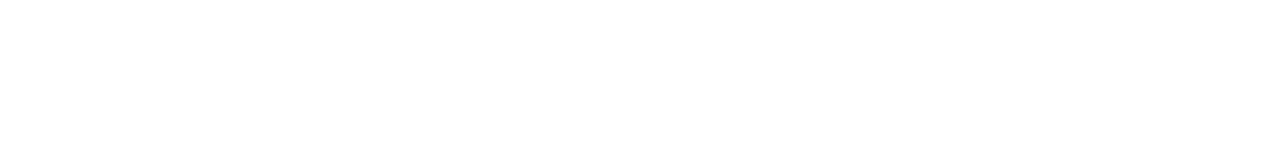
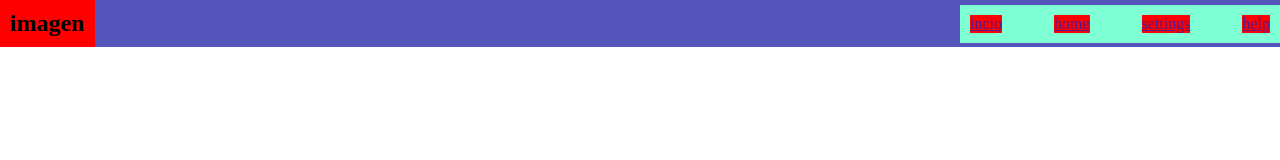
Before and after one commit to FrancoCaceres1/proyecto-final-UTN, a plain HTML site: page index.html in a window 1280 px wide. Drawn offline with Linux system fonts and the light colour scheme.

Commit message:
Primer encabezado - proyecto final UTN

```diff
--- a/assest/styles.css
+++ b/assest/styles.css
@@ -0,0 +1,27 @@
+* {
+  margin: 0;
+  padding: 0;
+  box-sizing: border-box;
+}
+.encabezado {
+  display: flex;
+  justify-content: space-between;
+  align-items: center;
+  background-color: rgb(84, 84, 187);
+}
+.div-encabezado {
+  background-color: aquamarine;
+  width: 25%;
+}
+.imagen-encabezado {
+  padding: 10px;
+  background-color: red;
+}
+nav {
+  display: flex;
+  justify-content: space-between;
+  padding: 10px;
+}
+a {
+  background-color: red;
+}
--- a/index.html
+++ b/index.html
@@ -1,13 +1,26 @@
 <!DOCTYPE html>
-<html lang="en">
+<html lang="es">
+
 <head>
-    <meta charset="UTF-8">
-    <meta http-equiv="X-UA-Compatible" content="IE=edge">
-    <meta name="viewport" content="width=device-width, initial-scale=1.0">
-    <title>Proyecto-Final</title>
-    <link rel="stylesheet" href="assest/styles.css">
+  <meta charset="UTF-8">
+  <meta http-equiv="X-UA-Compatible" content="IE=edge">
+  <meta name="viewport" content="width=device-width, initial-scale=1.0">
+  <title>Proyecto-Final</title>
+  <link rel="stylesheet" href="assest/styles.css">
 </head>
+
 <body>
+  <header class="encabezado">
+    <h2 class="imagen-encabezado">imagen</h2>
+    <div class="div-encabezado">
+      <nav>
+        <a href="">incio</a>
+        <a href="">home</a>
+        <a href="">settings</a>
+        <a href="">help</a>
+      </nav>
+    </div>
+  </header>
+</body>
 
-</body>
 </html>
```
